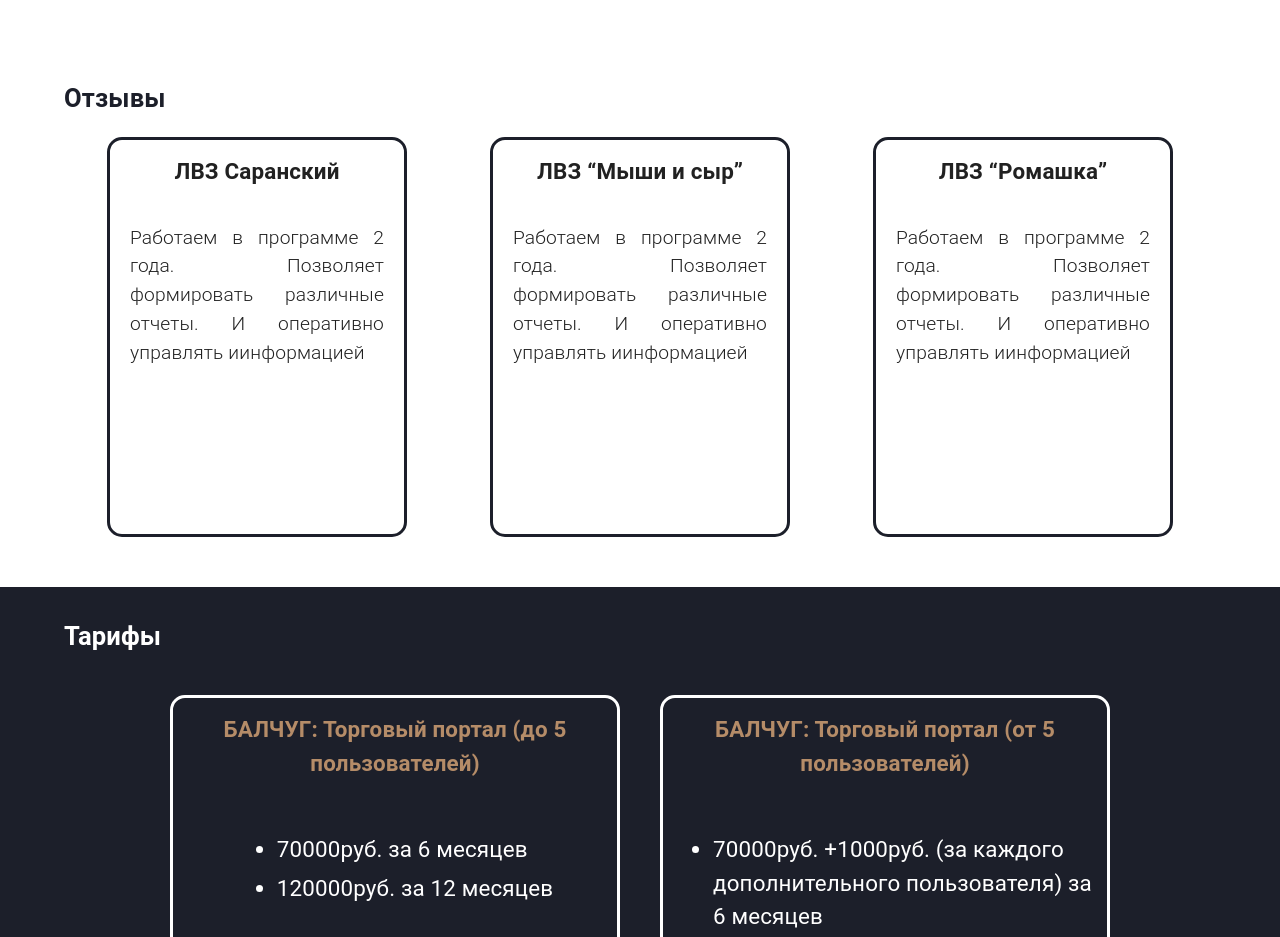
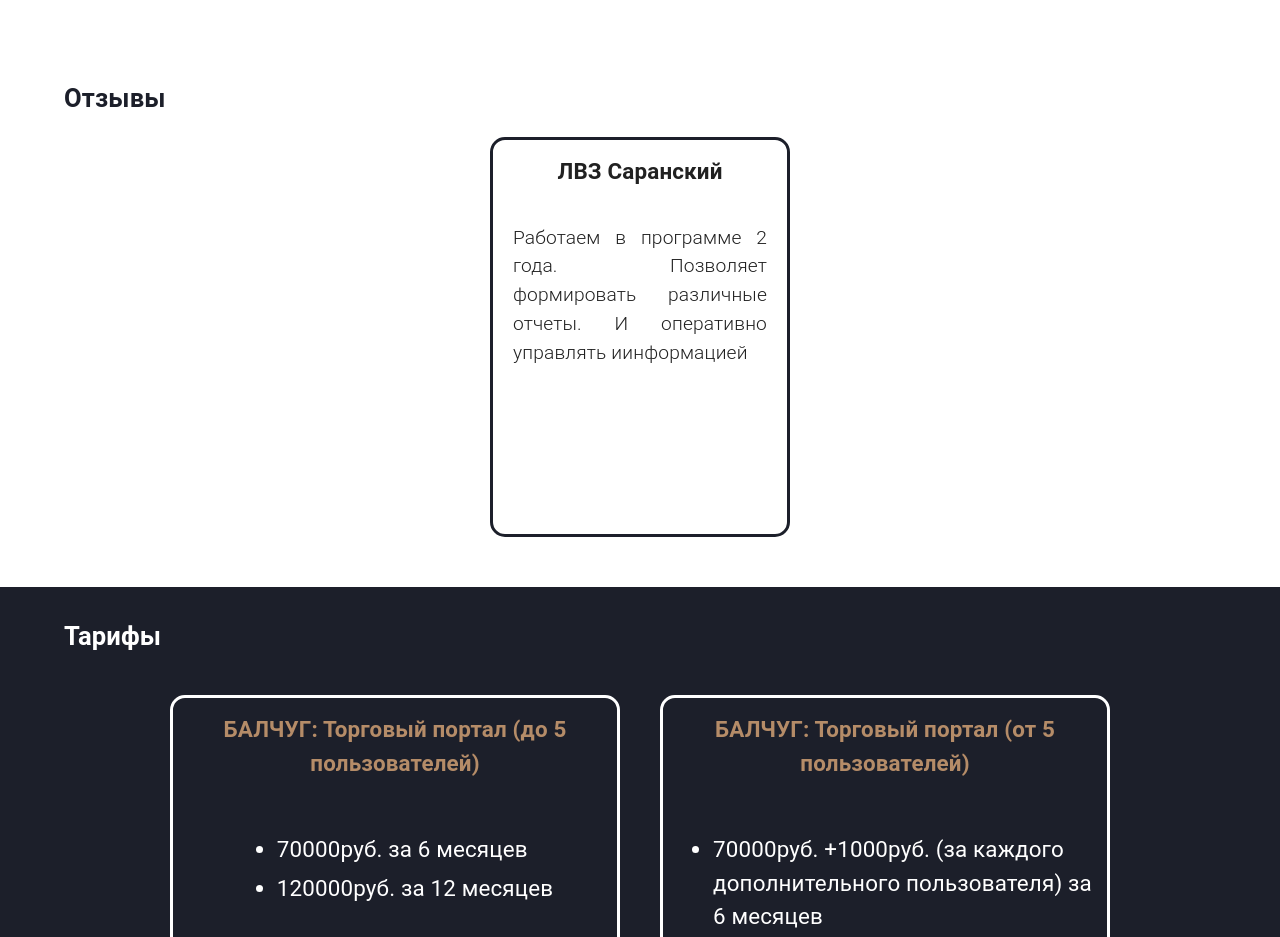
Before and after one commit to Balchug/landing, a Gatsby site: page / in a window 1280 px wide. Shown: the part 2300-3237 px from the top of the page. Built offline with nearby package versions, Linux system fonts and the light colour scheme; Gatsby itself is replaced by a stand-in of ours.

Commit message:
комментарии удалены

```diff
--- a/src/widgets/feedbackSection/ui/feedback.section.tsx
+++ b/src/widgets/feedbackSection/ui/feedback.section.tsx
@@ -1,4 +1,4 @@
-import React, { useState } from 'react'
+import React from 'react'
 import styled from 'styled-components'
 import { Container } from '@mui/material'
 import { ISectionProps } from '~/shared/interfaces/section.interface'
--- a/src/widgets/reviewsSection/ui/reviews.ts
+++ b/src/widgets/reviewsSection/ui/reviews.ts
@@ -1,5 +1,3 @@
 export default [
   {title: 'ЛВЗ Саранский', content: 'Работаем в программе 2 года. Позволяет формировать различные отчеты. И оперативно управлять иинформацией'},
-  {title: 'ЛВЗ “Мыши и сыр”', content: 'Работаем в программе 2 года. Позволяет формировать различные отчеты. И оперативно управлять иинформацией'},
-  {title: 'ЛВЗ “Ромашка”', content: 'Работаем в программе 2 года. Позволяет формировать различные отчеты. И оперативно управлять иинформацией'},
 ]
```
Also changed, not shown: 1 other file.
